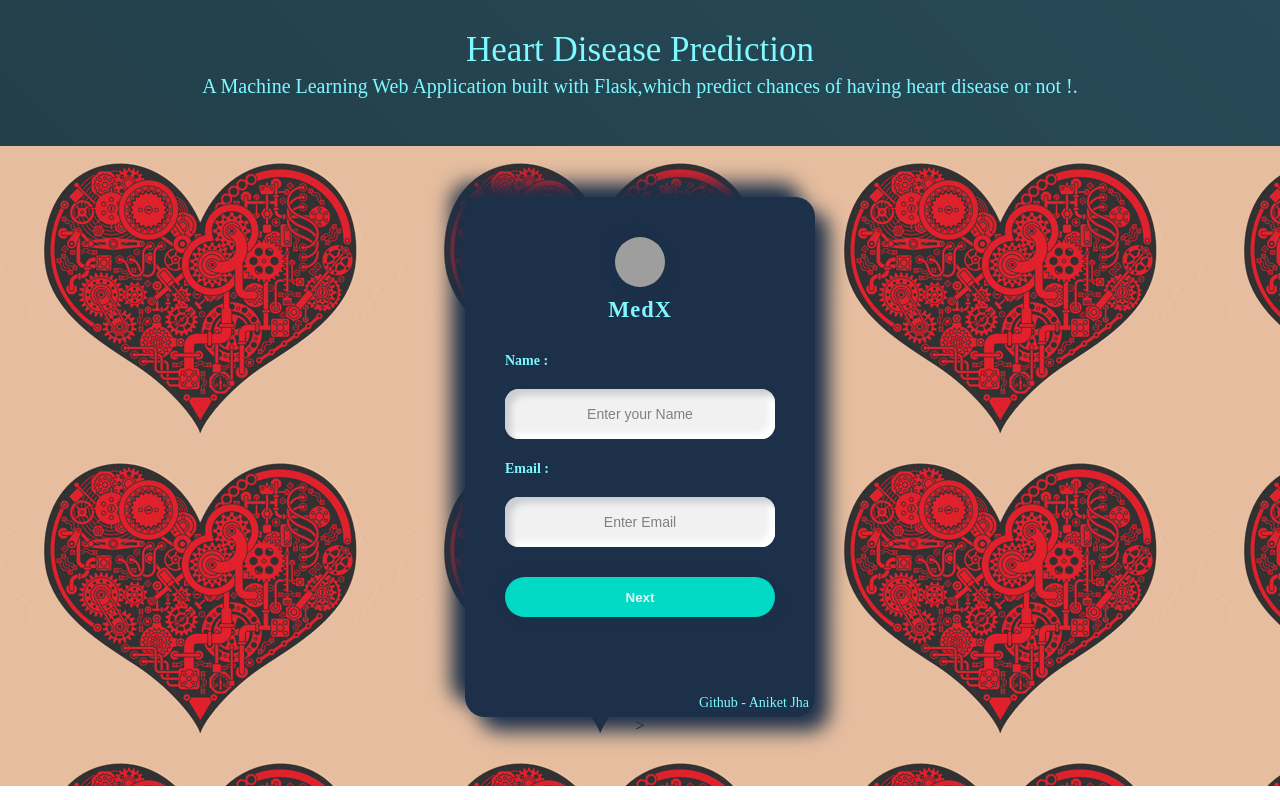
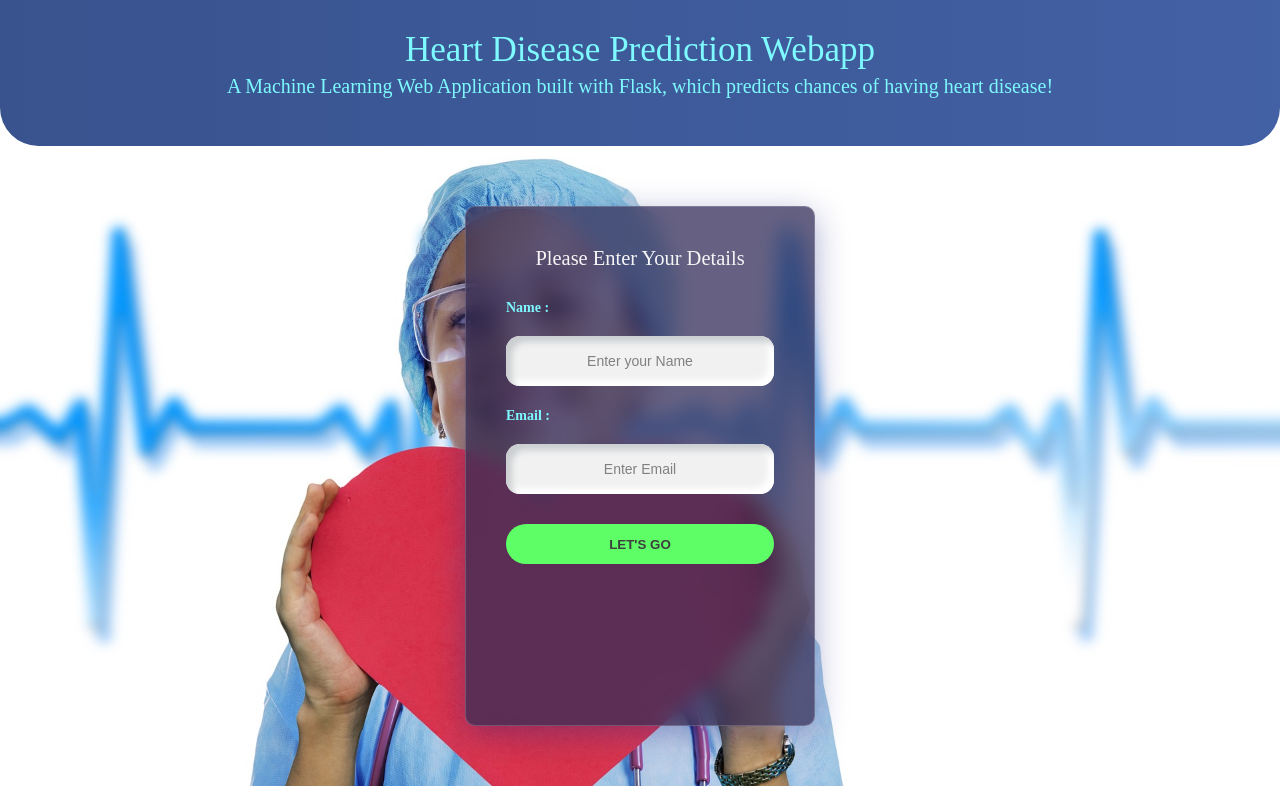
Before and after one commit to DevangML/Heart-Disease-Prediction-Project, a Flask app: page / in a window 1280 px wide. Run offline with Flask 2, Linux system fonts and the light colour scheme; parts of the project's set-up code (start-up, migrations or seed data) failed here and were passed over; some libraries are stand-ins or nearby versions; grey boxes are pictures that could not be loaded.

Commit message:
Updated the main html template

```diff
--- a/templates/index.html
+++ b/templates/index.html
@@ -1,5 +1,6 @@
 <!DOCTYPE html>
 <html lang="en">
+
 <head>
   <meta charset="UTF-8">
   <meta http-equiv="X-UA-Compatible" content="IE=edge">
@@ -10,20 +11,14 @@
 
   <link rel="stylesheet" href="https://cdnjs.cloudflare.com/ajax/libs/font-awesome/4.7.0/css/font-awesome.min.css">
 </head>
+
 <body>
-<!--
-    <div class="container1">
-
-        <h3 class='header' ><span class="headder_font">Heart Disease Prediction System</span>
-        </h3>
-    </div>
-  -->
-     <!--Title -->
 
   <div class="container1">
-    <h2 class='header'><span class="headder_font">Heart Disease Prediction </span></h2>
+    <h2 class='header'><span class="headder_font">Heart Disease Prediction Webapp</span></h2>
     <div class='description'>
-      <p>A Machine Learning Web Application built with Flask,which predict chances of having heart disease or not !.</p><br>
+      <p>A Machine Learning Web Application built with Flask, which predicts chances of having heart disease!</p>
+      <br>
     </div>
   </div>
 
@@ -31,22 +26,15 @@
   <div class="homebody">
     <form action="/detail" method="POST">
       <div class="container">
-					<div class="brand-logo"></div>
-					<div class="brand-title">MedX</div>
+        <div class="title">Please Enter Your Details</div>
         <div class="inputs">
-						<label for="Username"><b>Name :  </b></label>
+          <label for="Username"><b>Name : </b></label>
           <input type="text" placeholder="Enter your Name" name="Username" id="Username" required>
-						<label for="email"><b>Email :  </b></label>
+          <label for="email"><b>Email : </b></label>
           <input type="text" placeholder="Enter Email" name="email" id="email" required>
           <center>
-              <button type="submit" id="nextbtn">Next</button></a>
-
-
+            <button type="submit" id="nextbtn">LET'S GO</button></a>
           </center>
-
-    			</div>
-        	<a href="https://github.com/Aniket11007">Github - Aniket Jha</a>
-				</div>>
     </form>
   </div>
   </center>
@@ -54,26 +42,23 @@
 
 
   <style>
+    .title {
+      font-size: 1.6vw;
+      color: whitesmoke;
+    }
 
-
-
-
-
-
-
-
-.header{
+    .header {
       margin: 0;
     }
 
-        .headder_font{
+    .headder_font {
       color: #7DF9FF;
       font-size: 35px;
       font-weight: normal;
     }
 
 
-.description p{
+    .description p {
       color: #7DF9FF;
       font-size: 20px;
       padding-top: 10px;
@@ -81,22 +66,31 @@
     }
 
 
-        .container1{
+    .container1 {
       padding: 30px;
-	position:relative;	background:linear-gradient(45deg,#0F2027, #203A43,#2C5364);
-
-
+      position: relative;
+      background: #4b6cb7;
+      /* fallback for old browsers */
+      background: -webkit-linear-gradient(to right, #182848, #4b6cb7);
+      /* Chrome 10-25, Safari 5.1-6 */
+      background: linear-gradient(to right, #182848, #4b6cb7);
+      /* W3C, IE 10+/ Edge, Firefox 16+, Chrome 26+, Opera 12+, Safari 7+ */
       background-size: 500% 500%;
       animation: change-gradient 10s ease-in-out infinite;
+      border-bottom-left-radius: 3vw;
+      border-bottom-right-radius: 3vw;
     }
+
     @keyframes change-gradient {
-	0%{
+      0% {
         background-position: 0 50%;
       }
-	50%{
+
+      50% {
         background-position: 100% 50%;
       }
-	100%{
+
+      100% {
         background-position: 0 50%;
       }
     }
@@ -106,13 +100,16 @@
       margin: 0;
       width: 100vw;
       height: 80vh;
-  background: url("static/new.gif");
+      background: url("static/mbg.jpg");
+      background-position: center;
+      background-repeat: no-repeat;
+      background-size: cover;
       display: flex;
       align-items: center;
       text-align: center;
       justify-content: center;
       place-items: center;
-  overflow:auto;
+      overflow: auto;
       font-family: poppins;
     }
 
@@ -124,43 +121,33 @@
       border-radius: 20px;
       padding: 40px;
       box-sizing: border-box;
-  background: #1C304A;
-  box-shadow: 14px 14px 20px #1C304A, -14px -14px 20px  #1C304A;
-}
-.brand-logo {
-  height: 50px;
-  width: 50px;
-  background-image: url("https://img.icons8.com/color/48/000000/like--v3.png");
-  margin: auto;
-  border-radius: 50%;
-  box-sizing: border-box;
-  box-shadow: 5px 6px 9px #1C304A, -5px -6px 9px #1C304A;
-}
-
-.brand-title {
-  margin-top: 10px;
-  font-weight: 900;
-  font-size: 1.4rem;
-  color: #7DF9FF;
-  letter-spacing: 1px;
+      background: rgba(51, 44, 89, 0.75);
+      box-shadow: 0 8px 32px 0 rgba(31, 38, 135, 0.37);
+      backdrop-filter: blur(9.5px);
+      -webkit-backdrop-filter: blur(9.5px);
+      border-radius: 10px;
+      border: 1px solid rgba(255, 255, 255, 0.18);
     }
 
     .inputs {
       text-align: left;
       margin-top: 30px;
     }
-label{
+
+    label {
       font-size: 14px;
       color: #7DF9FF;
       margin-bottom: 15px;
     }
 
-label, input, button {
+    label,
+    input,
+    button {
       display: block;
       width: 100%;
       padding: 0;
       border: none;
-  outline:   none;
+      outline: none;
       box-sizing: border-box;
     }
 
@@ -205,7 +192,7 @@ a {
       bottom: 4px;
       right: 4px;
       text-decoration: none;
-  color:#7DF9FF;
+      color: #7DF9FF;
       border-radius: 10px;
       padding: 2px;
     }
@@ -216,13 +203,14 @@ h1 {
       left: 0;
     }
 
-.disp{
+    .disp {
       font-family: poppins;
       background: #ecf0f3;
     }
-.resname{
-	color:#7DF9FF;
-	font-size:20px;
+
+    .resname {
+      color: #7DF9FF;
+      font-size: 20px;
       display: flex;
       align-items: center;
       text-align: center;
@@ -231,14 +219,14 @@ h1 {
       padding-top: 5px;
     }
 
-.res{
+    .res {
       font-size: 15px;
     }
 
 
 
 
-        body{
+    body {
 
       text-align: center;
       margin: 0;
@@ -253,14 +241,21 @@ h1 {
 
     #nextbtn {
       margin-top: 20px;
-  background: #03DAC5;
+      background: #5eff66;
       height: 40px;
       border-radius: 20px;
       cursor: pointer;
       font-weight: 900;
-  box-shadow: 6px 6px 6px #1C304A, -6px -6px 6px #1C304A;
-  transition: 0.5s;
-  color: #ecf0f3;
+      transition: 1s all cubic-bezier(0.23, 1, 0.320, 1);
+      color: #3e3e3e;
+
+    }
+
+    #nextbtn:hover {
+      background: #141E30;
+      background: -webkit-linear-gradient(to right, #243B55, #141E30);
+      background: linear-gradient(to right, #243B55, #141E30);
+      color: white;
     }
 
     #Username {
@@ -286,8 +281,7 @@ h1 {
       background: #f1f1f1;
 
     }
-
-
   </style>
 </body>
+
 </html>
```
Also changed, not shown: templates/detail.html (+0 -9 lines), templates/predict.html (+0 -18 lines), static/heart-738385.png (added), static/heart-attack-3177360_1920.jpg (added), static/heartbeat.png (deleted), static/heartcp.png (deleted), static/heartp.png (deleted), static/icons8-heart.gif (deleted), static/mbg.jpg (added), static/new.gif (deleted). Lines whose indentation alone changed are shown as unchanged.
